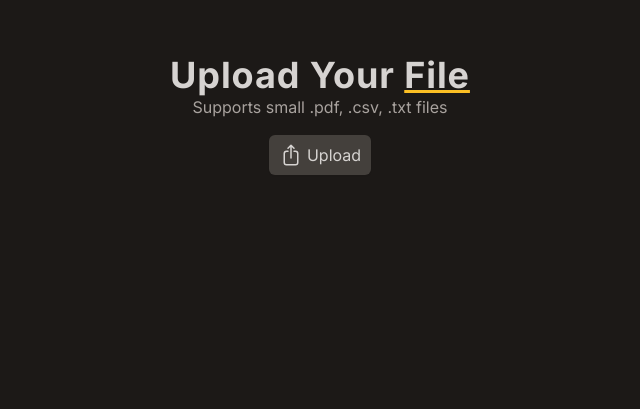
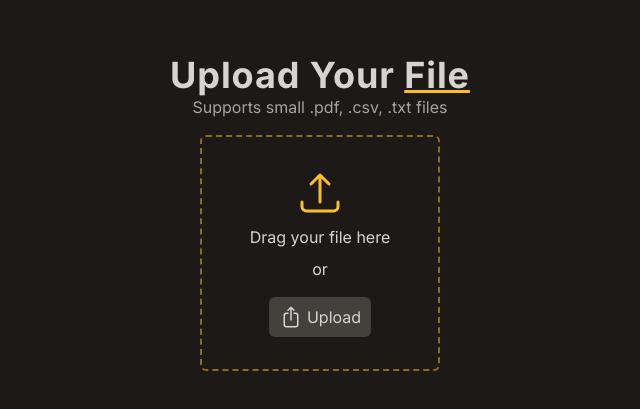
Before and after one commit to jearthman/ragette, a Next.js app: page /upload in a window 1280 px wide. Shown: the part 329-738 px from the top of the page, without its empty margins (320-960 px from the left). Built offline with nearby package versions, Linux system fonts and the light colour scheme.

Commit message:
Add ArrowUpTrayIcon component and DragAndDrop component

```diff
--- /dev/null
+++ b/app/components/drag-and-drop.tsx
@@ -0,0 +1,132 @@
+"use client";
+
+import { useRef, useState } from "react";
+import ArrowUpTrayIcon from "./icons/arrow-up-tray";
+
+type DragAndDropProps = {
+  processFile: (file: File) => void;
+  disabled?: boolean;
+};
+
+export default function DragAndDrop({
+  disabled = false,
+  processFile,
+}: DragAndDropProps) {
+  const inputFileRef = useRef<HTMLInputElement>(null);
+  const [dragActive, setDragActive] = useState(false);
+
+  function handleDragEnterAndOver(e: React.DragEvent<HTMLFormElement>) {
+    e.preventDefault();
+    e.stopPropagation();
+    setDragActive(true);
+  }
+
+  function handleDragLeave(e: React.DragEvent<HTMLFormElement>) {
+    e.preventDefault();
+    e.stopPropagation();
+    setDragActive(false);
+  }
+
+  function passFileFromInput(e: React.ChangeEvent<HTMLInputElement>) {
+    e.preventDefault();
+    if (!e.target.files) {
+      return;
+    }
+
+    processFile(e.target.files[0]);
+  }
+
+  function passFileFromForm(e: React.DragEvent<HTMLFormElement>) {
+    e.preventDefault();
+    e.stopPropagation();
+    setDragActive(false);
+    if (!e.dataTransfer?.files) {
+      return;
+    }
+
+    processFile(e.dataTransfer.files[0]);
+  }
+
+  return (
+    <>
+      <form className="flex gap-2 sm:hidden">
+        <input
+          name="file"
+          ref={inputFileRef}
+          type="file"
+          hidden
+          onChange={passFileFromInput}
+        />
+        <button
+          className="mt-4 flex rounded-md bg-stone-700 px-2.5 py-2 text-stone-300 shadow-sm transition hover:bg-stone-600 hover:shadow-md active:bg-stone-700 active:shadow-inner disabled:opacity-30 disabled:hover:bg-stone-700"
+          onClick={(e) => {
+            e.preventDefault();
+            inputFileRef.current?.click();
+          }}
+          type="submit"
+          disabled={disabled}
+        >
+          <svg
+            xmlns="http://www.w3.org/2000/svg"
+            fill="none"
+            viewBox="0 0 24 24"
+            strokeWidth="1.5"
+            stroke="currentColor"
+            className="mr-1 h-6 w-6 animate-bounce-up"
+          >
+            <path
+              strokeLinecap="round"
+              strokeLinejoin="round"
+              d="M9 8.25H7.5a2.25 2.25 0 0 0-2.25 2.25v9a2.25 2.25 0 0 0 2.25 2.25h9a2.25 2.25 0 0 0 2.25-2.25v-9a2.25 2.25 0 0 0-2.25-2.25H15m0-3-3-3m0 0-3 3m3-3V15"
+            />
+          </svg>
+          Upload
+        </button>
+      </form>
+
+      <form
+        className={`mt-4 hidden flex-col gap-2 rounded-md border-2 border-dashed border-amber-400 border-opacity-50 px-12 py-8 transition sm:flex ${dragActive ? "border-opacity-100 bg-stone-800 shadow-md" : "border-opacity-50"}`}
+        onDragEnter={handleDragEnterAndOver}
+        onDragOver={handleDragEnterAndOver}
+        onDragLeave={handleDragLeave}
+        onDrop={passFileFromForm}
+      >
+        <ArrowUpTrayIcon className="h-12 w-12 animate-bounce-up self-center text-amber-400" />
+        <div className="text-center text-stone-300">Drag your file here</div>
+        <div className="text-center text-stone-300">or</div>
+        <input
+          name="file"
+          ref={inputFileRef}
+          type="file"
+          hidden
+          onChange={passFileFromInput}
+        />
+        <button
+          className="mt-2 flex self-center rounded-md bg-stone-700 px-2.5 py-2 text-stone-300 shadow-sm transition hover:bg-stone-600 hover:shadow-md active:bg-stone-700 active:shadow-inner disabled:opacity-30 disabled:hover:bg-stone-700"
+          onClick={(e) => {
+            e.preventDefault();
+            inputFileRef.current?.click();
+          }}
+          type="submit"
+          disabled={disabled}
+        >
+          <svg
+            xmlns="http://www.w3.org/2000/svg"
+            fill="none"
+            viewBox="0 0 24 24"
+            strokeWidth="1.5"
+            stroke="currentColor"
+            className="mr-1 h-6 w-6"
+          >
+            <path
+              strokeLinecap="round"
+              strokeLinejoin="round"
+              d="M9 8.25H7.5a2.25 2.25 0 0 0-2.25 2.25v9a2.25 2.25 0 0 0 2.25 2.25h9a2.25 2.25 0 0 0 2.25-2.25v-9a2.25 2.25 0 0 0-2.25-2.25H15m0-3-3-3m0 0-3 3m3-3V15"
+            />
+          </svg>
+          Upload
+        </button>
+      </form>
+    </>
+  );
+}
--- /dev/null
+++ b/app/components/icons/arrow-up-tray.tsx
@@ -0,0 +1,22 @@
+type ArrowUpTrayIconProps = {
+  className?: string;
+};
+
+export default function ArrowUpTrayIcon({ className }: ArrowUpTrayIconProps) {
+  return (
+    <svg
+      xmlns="http://www.w3.org/2000/svg"
+      fill="none"
+      viewBox="0 0 24 24"
+      strokeWidth="1.5"
+      stroke="currentColor"
+      className={className}
+    >
+      <path
+        strokeLinecap="round"
+        strokeLinejoin="round"
+        d="M3 16.5v2.25A2.25 2.25 0 0 0 5.25 21h13.5A2.25 2.25 0 0 0 21 18.75V16.5m-13.5-9L12 3m0 0 4.5 4.5M12 3v13.5"
+      />
+    </svg>
+  );
+}
--- a/app/upload/page.tsx
+++ b/app/upload/page.tsx
@@ -6,6 +6,7 @@ import SpinnerIcon from "../components/icons/spinner";
 import CheckIcon from "../components/icons/check";
 import { useRouter } from "next/navigation";
 import ChatIcon from "../components/icons/chat";
+import DragAndDrop from "../components/drag-and-drop";
 
 export default function FileUploadPage() {
   const router = useRouter();
@@ -13,6 +14,7 @@ export default function FileUploadPage() {
   const fileIdRef = useRef<string | null>(null);
   const [fileName, setFileName] = useState("");
   const [fileType, setFileType] = useState("");
+  const [fileSizeFlag, setFileSizeFlag] = useState(false);
   const [uploadStep, setUploadStep] = useState(0);
   const [wrongFileType, setWrongFileType] = useState(false);
 
@@ -33,35 +35,22 @@ export default function FileUploadPage() {
     return result;
   };
 
-  return (
-    <main className="flex h-screen w-screen flex-col items-center">
-      <h1 className="mt-40 text-4xl font-bold tracking-wide text-stone-300 sm:mt-40 lg:mt-96">
-        Upload Your <span className="underline decoration-amber-400">File</span>
-      </h1>
-      <h3 className="text-md text-stone-400">
-        Supports small .pdf, .csv, .txt files
-      </h3>
-
-      <form className="flex gap-2">
-        <input
-          name="file"
-          ref={inputFileRef}
-          type="file"
-          hidden
-          onChange={async (e) => {
+  async function processFile(file: File) {
     setWrongFileType(false);
-
-            if (!e.target.files) {
-              return;
-            }
-
-            const file = e.target.files[0];
 
     if (!file) {
       return;
     }
 
-            setFileName(file.name.split(".")[0]);
+    if (file.size > 1000000) {
+      setFileSizeFlag(true);
+    }
+
+    let tempFileName = file.name.split(".")[0];
+    if (tempFileName.length > 20) {
+      tempFileName = tempFileName.slice(0, 20) + "...";
+    }
+    setFileName(tempFileName);
     if (
       !file.type ||
       !(
@@ -104,7 +93,24 @@ export default function FileUploadPage() {
         setUploadStep(3);
       }
     }
-          }}
+  }
+
+  return (
+    <main className="flex h-screen w-screen flex-col items-center">
+      <h1 className="mt-40 text-4xl font-bold tracking-wide text-stone-300 sm:mt-40 lg:mt-96">
+        Upload Your <span className="underline decoration-amber-400">File</span>
+      </h1>
+      <h3 className="text-md text-stone-400">
+        Supports small .pdf, .csv, .txt files
+      </h3>
+
+      {/* <form className="flex gap-2">
+        <input
+          name="file"
+          ref={inputFileRef}
+          type="file"
+          hidden
+          onChange={(e) => processFile(e)}
         />
         <button
           className="mt-4 flex rounded-md bg-stone-700 px-2.5 py-2 text-stone-300 shadow-sm transition hover:bg-stone-600 hover:shadow-md active:bg-stone-700 active:shadow-inner disabled:opacity-30 disabled:hover:bg-stone-700"
@@ -131,7 +137,12 @@ export default function FileUploadPage() {
           </svg>
           Upload
         </button>
-      </form>
+      </form> */}
+
+      <DragAndDrop
+        processFile={processFile}
+        disabled={!!fileName && !wrongFileType}
+      />
       {wrongFileType && (
         <div className="mt-6 w-2/3 text-center text-sm text-red-400">
           File Type not supported currently. Please upload a .pdf, .csv, or .txt
@@ -168,6 +179,11 @@ export default function FileUploadPage() {
                   </div>
                   <div className="text-stone-400">Embedding for Vector DB</div>
                 </div>
+                {fileSizeFlag && uploadStep < 3 && (
+                  <div className="pt-2 text-xs text-amber-400 opacity-50">
+                    This may take a few minutes for larger files.
+                  </div>
+                )}
               </div>
             )}
           </div>
```
Lines whose indentation alone changed are shown as unchanged.
